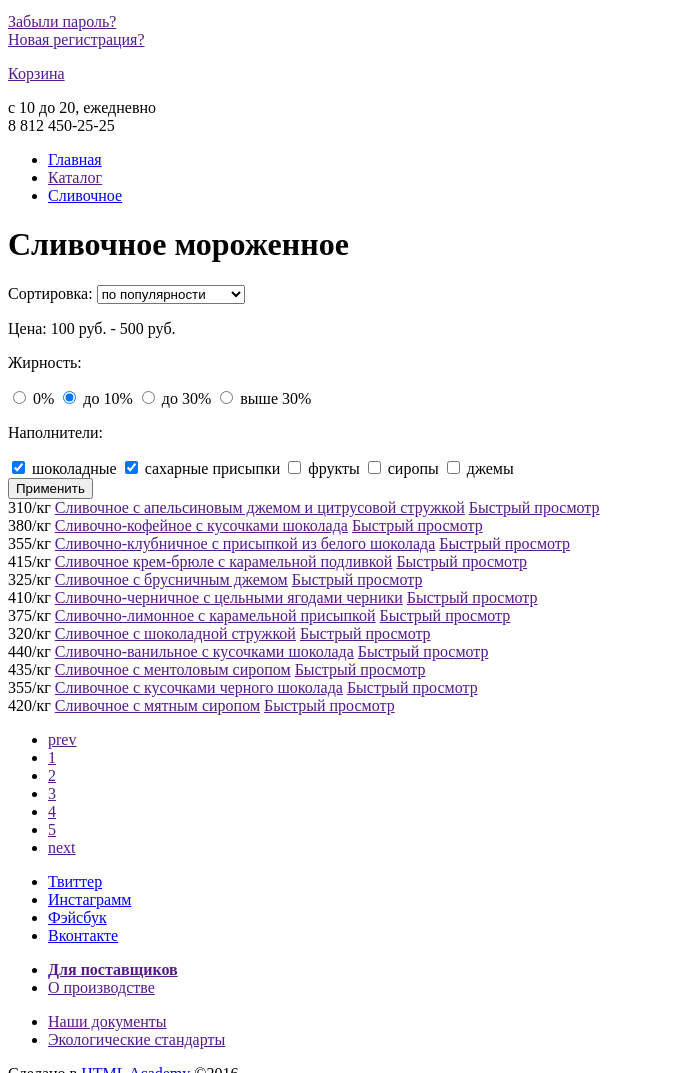
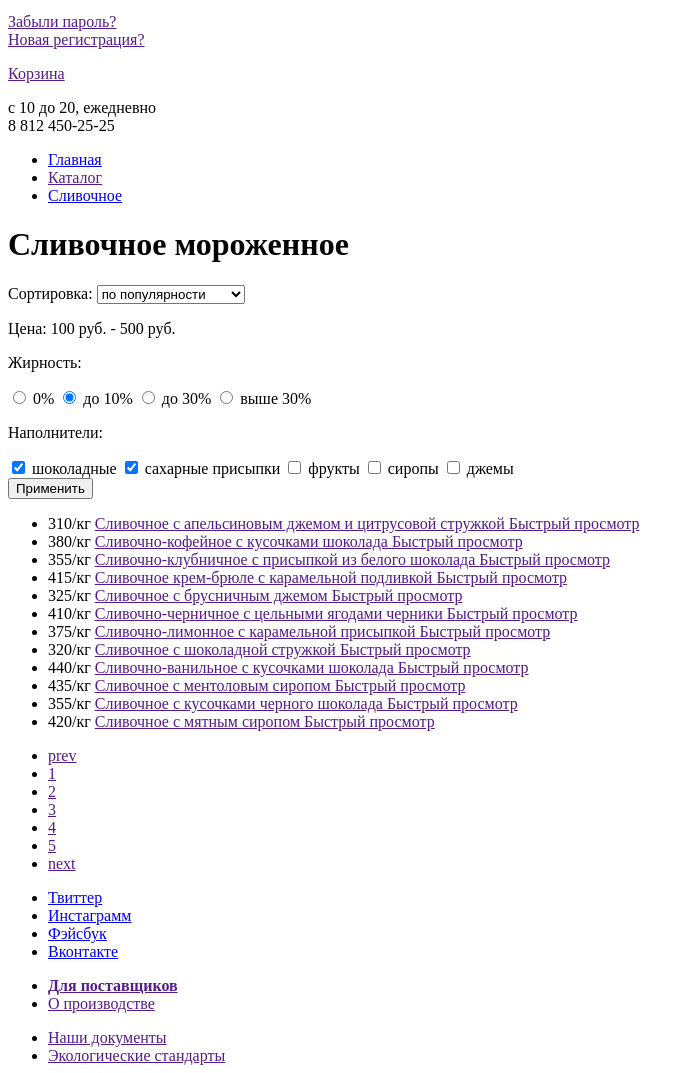
Before and after one commit to allkrain/59532-gllacy, a plain HTML site: page catalog.html in a window 1280 px wide. Shown: the part 283-1356 px from the top of the page, without its empty margins (0-695 px from the left). Drawn offline with Linux system fonts and the light colour scheme.

Commit message:
внесла корректировки в разметку

```diff
--- a/catalog.html
+++ b/catalog.html
@@ -13,7 +13,7 @@
 			</div>
 			<nav class="main-menu">
 				<ul>
-					<li><a class="main-menu-btn" href="">Каталог</a>
+					<li><a class="main-menu-item" href="">Каталог</a>
 						<ul class="submenu">
 							<li><a href=""><b>Новинки</b></a></li>
 							<li id="active"><a href="catalog.html">Сливочное</a></li>
@@ -22,20 +22,20 @@
 							<li><a href="">Мелорин</a></li>
 						</ul>
 					</li>
-					<li><a class="main-menu-btn" href="">Доставка и оплата</a></li>
-					<li><a class="main-menu-btn" href="">О компании</a></li>
+					<li><a class="main-menu-item" href="">Доставка и оплата</a></li>
+					<li><a class="main-menu-item" href="">О компании</a></li>
 				</ul>
 			</nav>
 			<div class="user-block">
 				<a class="search" href="">Поиск</a>
 				<div class="search-form">
-					<form action="">
+					<form action="#">
 						<input type="search" name="search" placeholder="Что ищем?">
 					</form>
 				</div>
 				<a class="login" href="">Вход</a>
 				<div class="login-form">
-					<form action="">
+					<form action="#">
 						<input type="text" name="login-email" placeholder="Электронная почта">
 						<input type="password" name="password" placeholder="Пароль">
 						<input type="submit" value="Войти">
@@ -49,27 +49,27 @@
 				<div class="basket-content">
 				</div>
 			</div>
-		</header>
-		<main>
 			<div class="work-information">
 				<p>
 					с 10 до 20, ежедневно<br>
 					<span>8 812 450-25-25</span>
 				</p>
 			</div>
-			<nav class="breadcrumb">
+		</header>
+		<main>
+			<div class="breadcrumb">
 				<ul>
 					<li><a href="index.html">Главная</a></li>
 					<li><a href="">Каталог</a></li>
 					<li><a href="catalog.html">Сливочное</a></li>
 				</ul>
-			</nav>
+			</div>
 			<h1 class="catalog-header">Сливочное мороженное</h1>
 			<div class="filters">
-				<form action="">
+				<form action="#">
 					<div>
-						<label>Сортировка:
-							<select class="filter-field filters-sort">
+						<label for="sort">Сортировка:
+							<select class="filter-field filters-sort" id="sort">
 								<option>по популярности</option>
 								<option>сначачла недорогие</option>
 								<option>сначала дорогие</option>
@@ -84,20 +84,20 @@
 					<div>
 						<p>Жирность:</p>
 						<div class="filter-field filters-fat">
-							<label>
-								<input type="radio" name="fat" value="0">
+							<label for="fat0">
+								<input id="fat0" type="radio" name="fat" value="0">
 								0%
 							</label>
-							<label>
-								<input type="radio" name="fat" value="10" checked>
+							<label for="fat10">
+								<input id="fat10" type="radio" name="fat" value="10" checked>
 								до 10%
 							</label>
-							<label>
-								<input type="radio" name="fat" value="30">
+							<label for="fat30">
+								<input id="fat30" type="radio" name="fat" value="30">
 								до 30%
 							</label>
-							<label>
-								<input type="radio" name="fat" value="100">
+							<label for="fat100">
+								<input for="fat100" type="radio" name="fat" value="100">
 								выше 30%
 							</label>
 						</div>
@@ -105,24 +105,24 @@
 					<div>
 						<p>Наполнители:</p>
 						<div class="filter-field filters-filler">
-							<label>
-								<input type="checkbox" name="filler" value="chockolate" checked>
+							<label for="filler-chocko">
+								<input id="filler-chocko" type="checkbox" name="filler" value="chockolate" checked>
 								шоколадные
 							</label>
-							<label>
-								<input type="checkbox" name="filler" value="sugar" checked>
+							<label for="filler-sugar">
+								<input id="filler-sugar" type="checkbox" name="filler" value="sugar" checked>
 								сахарные присыпки
 							</label>
-							<label>
-								<input type="checkbox" name="filler" value="fruit">
+							<label for="filler-fruit">
+								<input id="filler-fruit" type="checkbox" name="filler" value="fruit">
 								фрукты
 							</label>
-							<label>
-								<input type="checkbox" name="filler" value="sirup">
+							<label for="filler-sirup">
+								<input id="filler-sirup" type="checkbox" name="filler" value="sirup">
 								сиропы
 							</label>
-							<label>
-								<input type="checkbox" name="filler" value="jam">
+							<label for="filler-jam">
+								<input id="filler-jam" type="checkbox" name="filler" value="jam">
 								джемы
 							</label>
 						</div>
@@ -130,68 +130,140 @@
 					<button class="filter-field filters-btn">Применить</button>
 				</form>
 			</div>
-			<section class="icecream-list">
-				<article class="product">
-					<span class="product-price">310<span class="rub-symbol"></span>/кг</span>
-					<a class="product-discribe" href="">Сливочное с апельсиновым джемом и цитрусовой стружкой</a>
-					<a class="btn product-view-btn"  href="">Быстрый просмотр</a>
-				</article>
-				<article class="product">
-					<span class="product-price">380<span class="rub-symbol"></span>/кг</span>
-					<a class="product-discribe" href="">Сливочно-кофейное с кусочками шоколада</a>
-					<a class="btn product-view-btn"  href="">Быстрый просмотр</a>
-				</article>
-				<article class="product">
-					<span class="product-price">355<span class="rub-symbol"></span>/кг</span>
-					<a class="product-discribe" href="">Сливочно-клубничное с присыпкой из белого шоколада</a>
-					<a class="btn product-view-btn"  href="">Быстрый просмотр</a>
-				</article>
-				<article class="product">
-					<span class="product-price">415<span class="rub-symbol"></span>/кг</span>
-					<a class="product-discribe" href="">Сливочное крем-брюле с карамельной подливкой</a>
-					<a class="btn product-view-btn"  href="">Быстрый просмотр</a>
-				</article>
-				<article class="product">
-					<span class="product-price">325<span class="rub-symbol"></span>/кг</span>
-					<a class="product-discribe" href="">Сливочное с брусничным джемом</a>
-					<a class="btn product-view-btn"  href="">Быстрый просмотр</a>
-				</article>
-				<article class="product">
-					<span class="product-price">410<span class="rub-symbol"></span>/кг</span>
-					<a class="product-discribe" href="">Сливочно-черничное с цельными ягодами черники</a>
-					<a class="btn product-view-btn"  href="">Быстрый просмотр</a>
-				</article>
-				<article class="product">
-					<span class="product-price">375<span class="rub-symbol"></span>/кг</span>
-					<a class="product-discribe" href="">Сливочно-лимонное с карамельной присыпкой</a>
-					<a class="btn product-view-btn"  href="">Быстрый просмотр</a>
-				</article>
-				<article class="product">
-					<span class="product-price">320<span class="rub-symbol"></span>/кг</span>
-					<a class="product-discribe" href="">Сливочное с шоколадной стружкой</a>
-					<a class="btn product-view-btn"  href="">Быстрый просмотр</a>
-				</article>
-				<article class="product">
-					<span class="product-price">440<span class="rub-symbol"></span>/кг</span>
-					<a class="product-discribe" href="">Сливочно-ванильное с кусочками шоколада</a>
-					<a class="btn product-view-btn"  href="">Быстрый просмотр</a>
-				</article>
-				<article class="product">
-					<span class="product-price">435<span class="rub-symbol"></span>/кг</span>
-					<a class="product-discribe" href="">Сливочноe с ментоловым сиропом</a>
-					<a class="btn product-view-btn"  href="">Быстрый просмотр</a>
-				</article>
-				<article class="product">
-					<span class="product-price">355<span class="rub-symbol"></span>/кг</span>
-					<a class="product-discribe" href="">Сливочное с кусочками черного шоколада</a>
-					<a class="btn product-view-btn"  href="">Быстрый просмотр</a>
-				</article>
-				<article class="product">
-					<span class="product-price">420<span class="rub-symbol"></span>/кг</span>
-					<a class="product-discribe" href="">Сливочное с мятным сиропом</a>
-					<a class="btn product-view-btn"  href="">Быстрый просмотр</a>
-				</article>
-			</section>
+			<ul class="icecream-list">
+				<li class="product">
+					<span class="product-price">
+						310<span class="rub-symbol"></span>/кг
+					</span>
+					<a class="product-discribe" href="">
+						Сливочное с апельсиновым джемом и цитрусовой стружкой
+					</a>
+					<a class="btn product-view-btn"  href="">
+						Быстрый просмотр
+					</a>
+				</li>
+				<li class="product">
+					<span class="product-price">
+						380<span class="rub-symbol"></span>/кг
+					</span>
+					<a class="product-discribe" href="">
+						Сливочно-кофейное с кусочками шоколада
+					</a>
+					<a class="btn product-view-btn"  href="">
+						Быстрый просмотр
+					</a>
+				</li>
+				<li class="product">
+					<span class="product-price">
+						355<span class="rub-symbol"></span>/кг
+					</span>
+					<a class="product-discribe" href="">
+						Сливочно-клубничное с присыпкой из белого шоколада
+					</a>
+					<a class="btn product-view-btn"  href="">
+						Быстрый просмотр
+					</a>
+				</li>
+				<li class="product">
+					<span class="product-price">
+						415<span class="rub-symbol"></span>/кг
+					</span>
+					<a class="product-discribe" href="">
+						Сливочное крем-брюле с карамельной подливкой
+					</a>
+					<a class="btn product-view-btn"  href="">
+						Быстрый просмотр
+					</a>
+				</li>
+				<li class="product">
+					<span class="product-price">
+						325<span class="rub-symbol"></span>/кг
+					</span>
+					<a class="product-discribe" href="">
+						Сливочное с брусничным джемом
+					</a>
+					<a class="btn product-view-btn"  href="">
+						Быстрый просмотр
+					</a>
+				</li>
+				<li class="product">
+					<span class="product-price">
+						410<span class="rub-symbol"></span>/кг
+					</span>
+					<a class="product-discribe" href="">
+						Сливочно-черничное с цельными ягодами черники
+					</a>
+					<a class="btn product-view-btn"  href="">
+						Быстрый просмотр
+					</a>
+				</li>
+				<li class="product">
+					<span class="product-price">
+						375<span class="rub-symbol"></span>/кг
+					</span>
+					<a class="product-discribe" href="">
+						Сливочно-лимонное с карамельной присыпкой
+					</a>
+					<a class="btn product-view-btn"  href="">
+						Быстрый просмотр
+					</a>
+				</li>
+				<li class="product">
+					<span class="product-price">
+						320<span class="rub-symbol"></span>/кг
+					</span>
+					<a class="product-discribe" href="">
+						Сливочное с шоколадной стружкой
+					</a>
+					<a class="btn product-view-btn"  href="">
+						Быстрый просмотр
+					</a>
+				</li>
+				<li class="product">
+					<span class="product-price">
+						440<span class="rub-symbol"></span>/кг
+					</span>
+					<a class="product-discribe" href="">
+						Сливочно-ванильное с кусочками шоколада
+					</a>
+					<a class="btn product-view-btn"  href="">
+						Быстрый просмотр
+					</a>
+				</li>
+				<li class="product">
+					<span class="product-price">
+						435<span class="rub-symbol"></span>/кг
+					</span>
+					<a class="product-discribe" href="">
+						Сливочноe с ментоловым сиропом
+					</a>
+					<a class="btn product-view-btn"  href="">
+						Быстрый просмотр
+					</a>
+				</li>
+				<li class="product">
+					<span class="product-price">
+						355<span class="rub-symbol"></span>/кг
+					</span>
+					<a class="product-discribe" href="">
+						Сливочное с кусочками черного шоколада
+					</a>
+					<a class="btn product-view-btn"  href="">
+						Быстрый просмотр
+					</a>
+				</li>
+				<li class="product">
+					<span class="product-price">
+						420<span class="rub-symbol"></span>/кг
+					</span>
+					<a class="product-discribe" href="">
+						Сливочное с мятным сиропом
+					</a>
+					<a class="btn product-view-btn"  href="">
+						Быстрый просмотр
+					</a>
+				</li>
+			</ul>
 			<nav class="page-list">
 				<ul>
 					<li id="current-page"><a href="">prev</a></li>
```
Also changed, not shown: index.html (+80 -50 lines).
